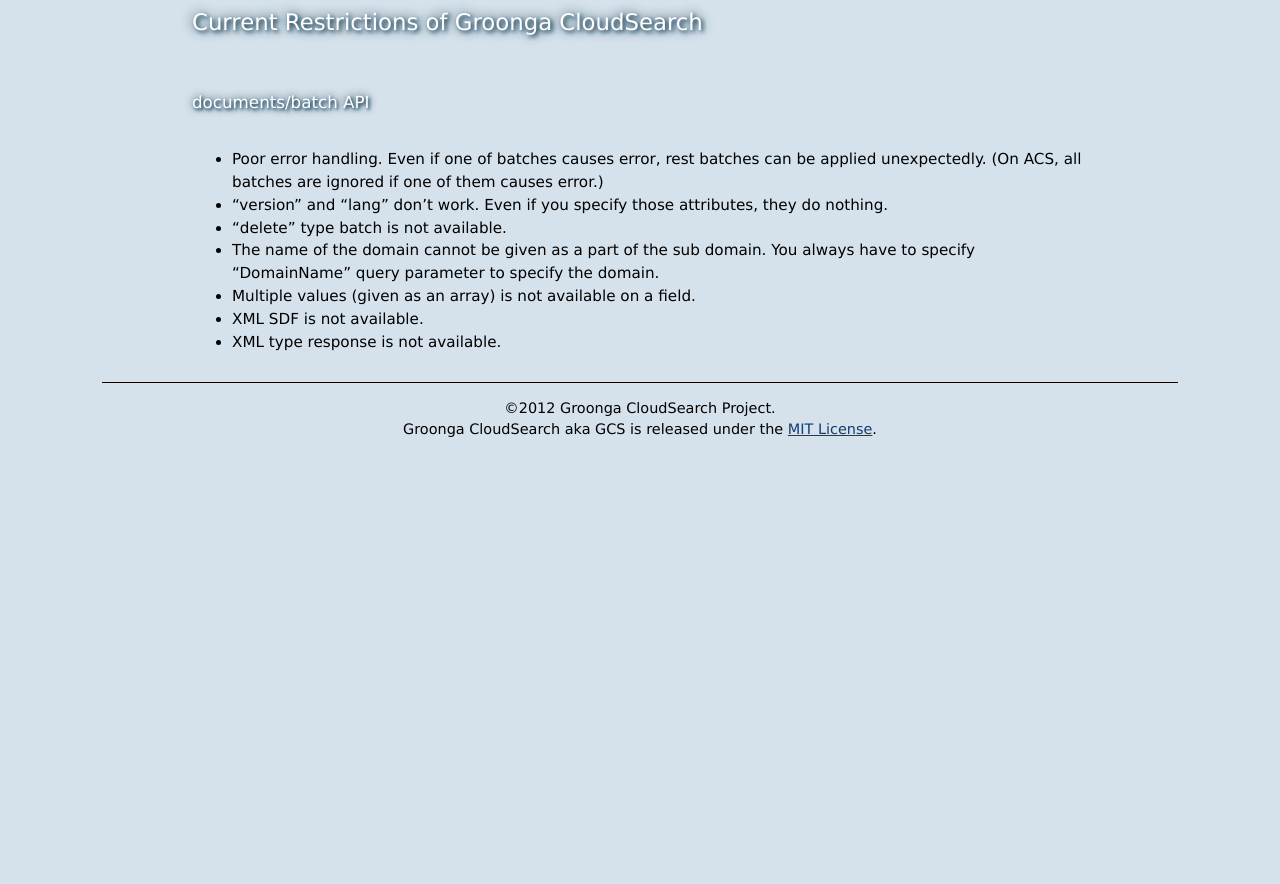
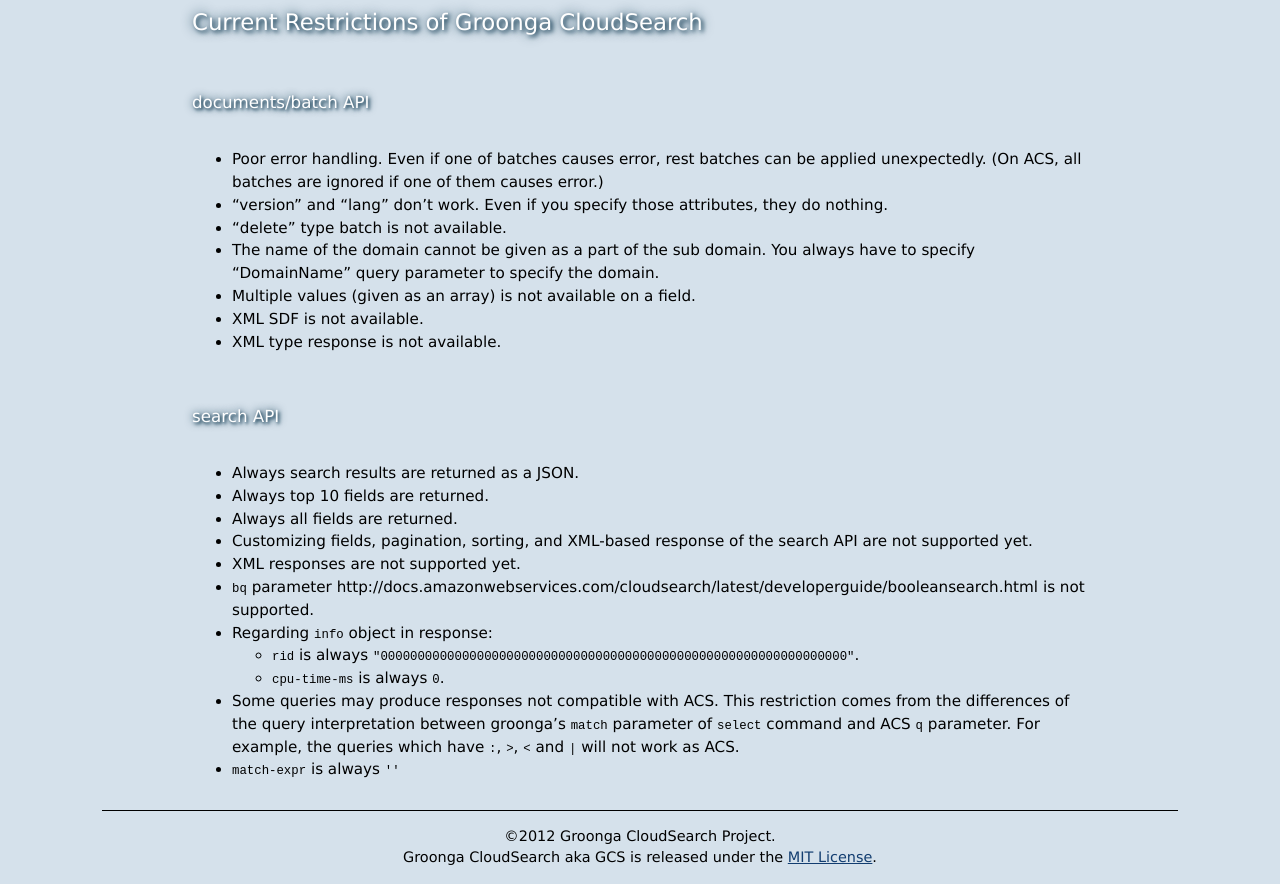
Before and after one commit to groonga/gcs.groonga.org, a Jekyll site: the page built from restrictions/index.md, in a window 1280 px wide, cut to the strip 153-1037 px from the top of the page. Built offline with Jekyll 4.4.1, drawn with Linux system fonts in a browser that asks for light colours; before the commit the page ends 900 px from its top, so only the background shows below that.

Commit message:
Write about search api restrictions

````diff
--- a/restrictions/index.md
+++ b/restrictions/index.md
@@ -14,3 +14,17 @@
  * Multiple values (given as an array) is not available on a field.
  * XML SDF is not available.
  * XML type response is not available.
+
+## search API
+
+ * Always search results are returned as a JSON.
+ * Always top 10 fields are returned.
+ * Always all fields are returned.
+ * Customizing fields, pagination, sorting, and XML-based response of the search API are not supported yet.
+ * XML responses are not supported yet.
+ * ```bq``` parameter http://docs.amazonwebservices.com/cloudsearch/latest/developerguide/booleansearch.html is not supported.
+ * Regarding ```info``` object in response:
+   * ```rid``` is always ```"000000000000000000000000000000000000000000000000000000000000000"```.
+   * ```cpu-time-ms ``` is always ```0```.
+ * Some queries may produce responses not compatible with ACS. This restriction comes from the differences of the query interpretation between groonga's ```match``` parameter of ```select``` command and ACS ```q``` parameter. For example, the queries which have ```:```, ```>```, ```<``` and ```|``` will not work as ACS.
+ * ```match-expr``` is always ```''```
````
